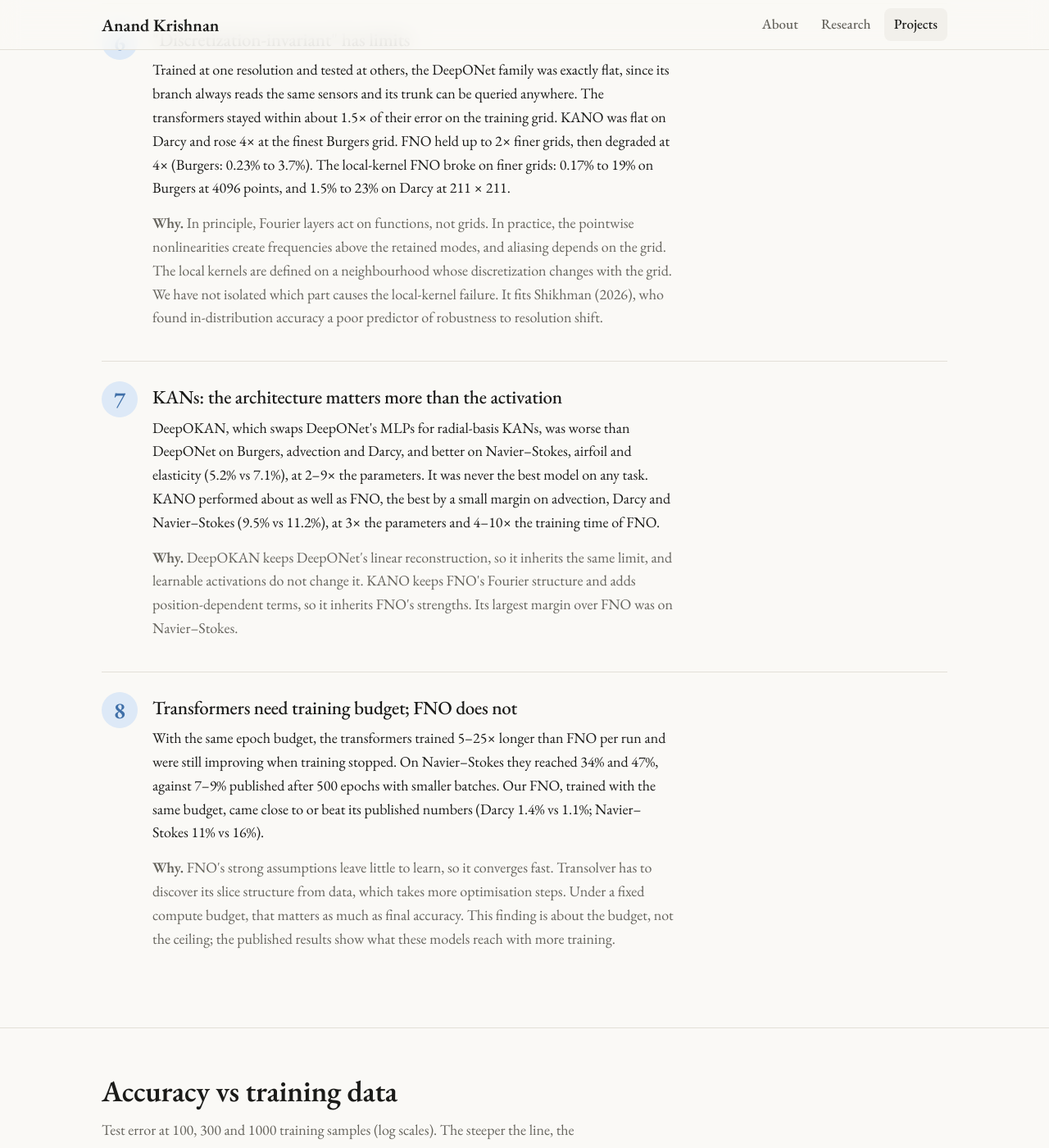
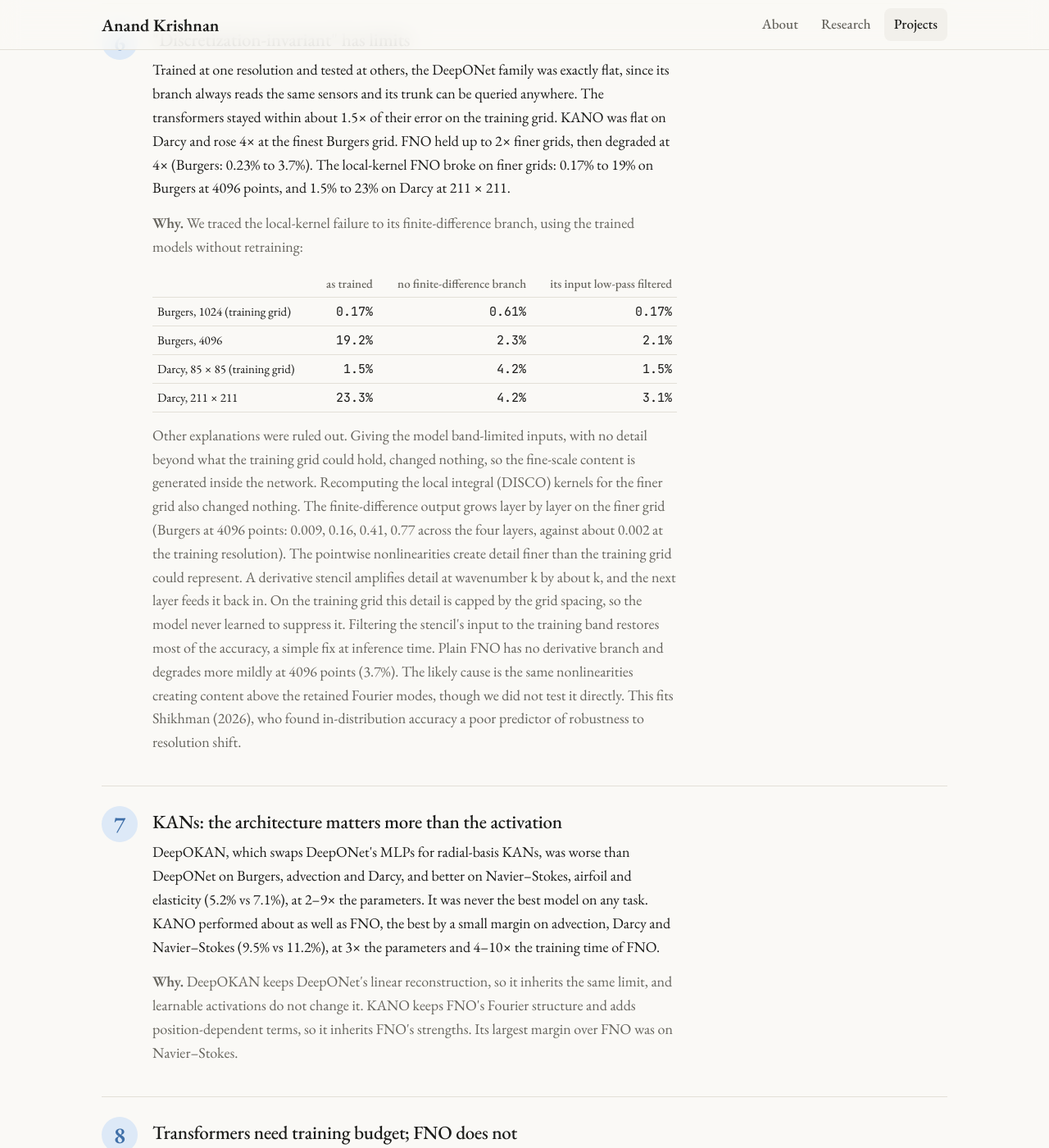
Before and after one commit to anandk97/anandk97.github.io, a Jekyll site: the page projects/operators/index.html, which Jekyll copies as it is, in a window 1280 px wide and 1400 px high, scrolled down 5085 px. Shown: the whole window at 82% size. Built offline with Jekyll 4.4.1, drawn with Linux system fonts in a browser that asks for light colours.

Commit message:
Neural operators: diagnosis of the local-kernel FNO resolution failure
Co-Authored-By: Claude Opus 5.5 <noreply@anthropic.com>

```diff
--- a/projects/operators/index.html
+++ b/projects/operators/index.html
@@ -319,11 +319,26 @@ text.ax { font: 11px "JetBrains Mono", monospace; fill: var(--faint); }
         their error on the training grid. KANO was flat on Darcy and rose 4× at the finest Burgers grid. FNO held
         up to 2× finer grids, then degraded at 4× (Burgers: 0.23% to 3.7%). The local-kernel FNO broke on finer
         grids: 0.17% to 19% on Burgers at 4096 points, and 1.5% to 23% on Darcy at 211 × 211.</p>
-      <p class="why"><b>Why.</b> In principle, Fourier layers act on functions, not grids. In practice, the pointwise
-        nonlinearities create frequencies above the retained modes, and aliasing depends on the grid. The local
-        kernels are defined on a neighbourhood whose discretization changes with the grid. We have not isolated which
-        part causes the local-kernel failure. It fits Shikhman (2026), who found in-distribution accuracy a poor
-        predictor of robustness to resolution shift.</p>
+      <p class="why"><b>Why.</b> We traced the local-kernel failure to its finite-difference branch, using the trained
+        models without retraining:</p>
+      <table class="lit" style="max-width:640px;margin:6px 0 14px">
+        <tr><th></th><th>as trained</th><th>no finite-difference branch</th><th>its input low-pass filtered</th></tr>
+        <tr><td>Burgers, 1024 (training grid)</td><td>0.17%</td><td>0.61%</td><td>0.17%</td></tr>
+        <tr><td>Burgers, 4096</td><td>19.2%</td><td>2.3%</td><td>2.1%</td></tr>
+        <tr><td>Darcy, 85 × 85 (training grid)</td><td>1.5%</td><td>4.2%</td><td>1.5%</td></tr>
+        <tr><td>Darcy, 211 × 211</td><td>23.3%</td><td>4.2%</td><td>3.1%</td></tr>
+      </table>
+      <p class="why">Other explanations were ruled out. Giving the model band-limited inputs, with no detail beyond what
+        the training grid could hold, changed nothing, so the fine-scale content is generated inside the network.
+        Recomputing the local integral (DISCO) kernels for the finer grid also changed nothing. The finite-difference
+        output grows layer by layer on the finer grid (Burgers at 4096 points: 0.009, 0.16, 0.41, 0.77 across the four
+        layers, against about 0.002 at the training resolution). The pointwise nonlinearities create detail finer than
+        the training grid could represent. A derivative stencil amplifies detail at wavenumber k by about k, and the
+        next layer feeds it back in. On the training grid this detail is capped by the grid spacing, so the model never
+        learned to suppress it. Filtering the stencil's input to the training band restores most of the accuracy, a
+        simple fix at inference time. Plain FNO has no derivative branch and degrades more mildly at 4096 points (3.7%). The likely cause is the same
+        nonlinearities creating content above the retained Fourier modes, though we did not test it directly. This fits Shikhman
+        (2026), who found in-distribution accuracy a poor predictor of robustness to resolution shift.</p>
     </div>
   </div>
   <div class="finding">
```
